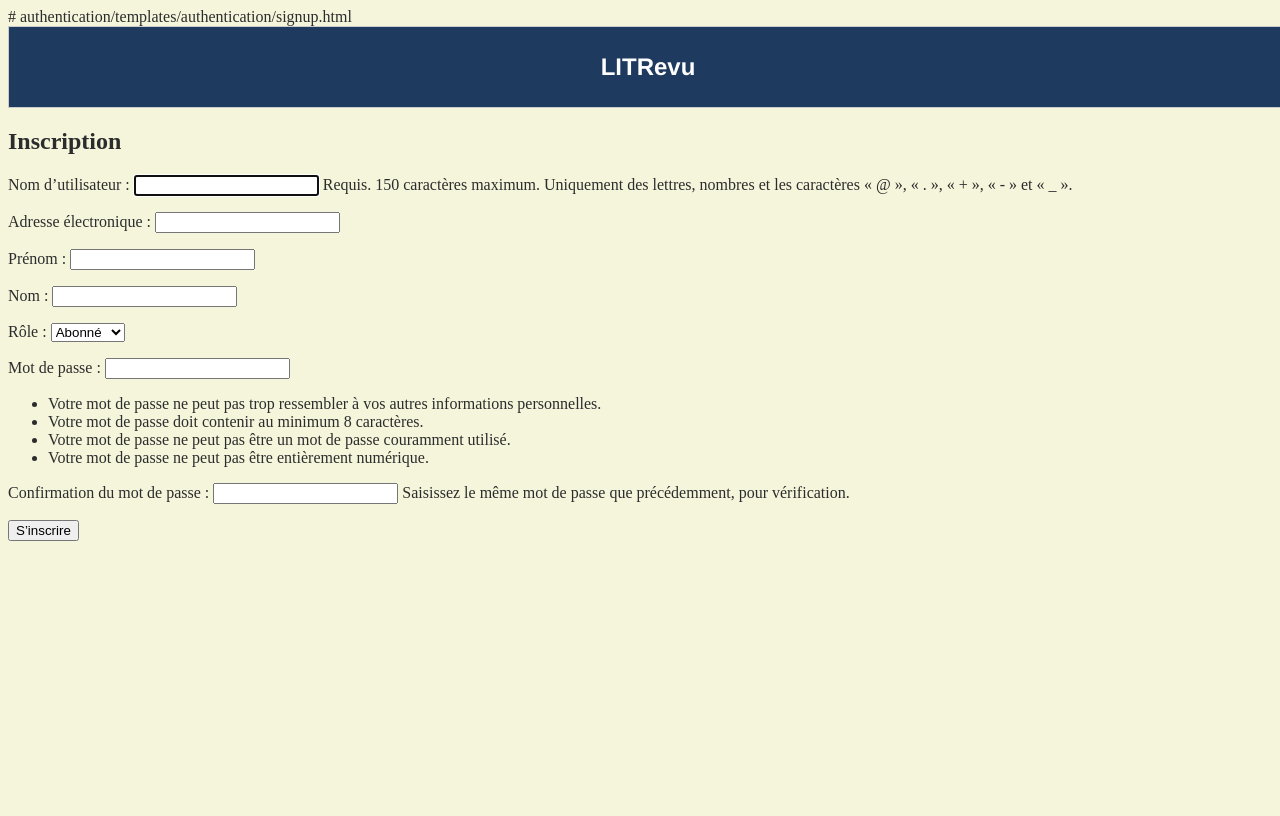
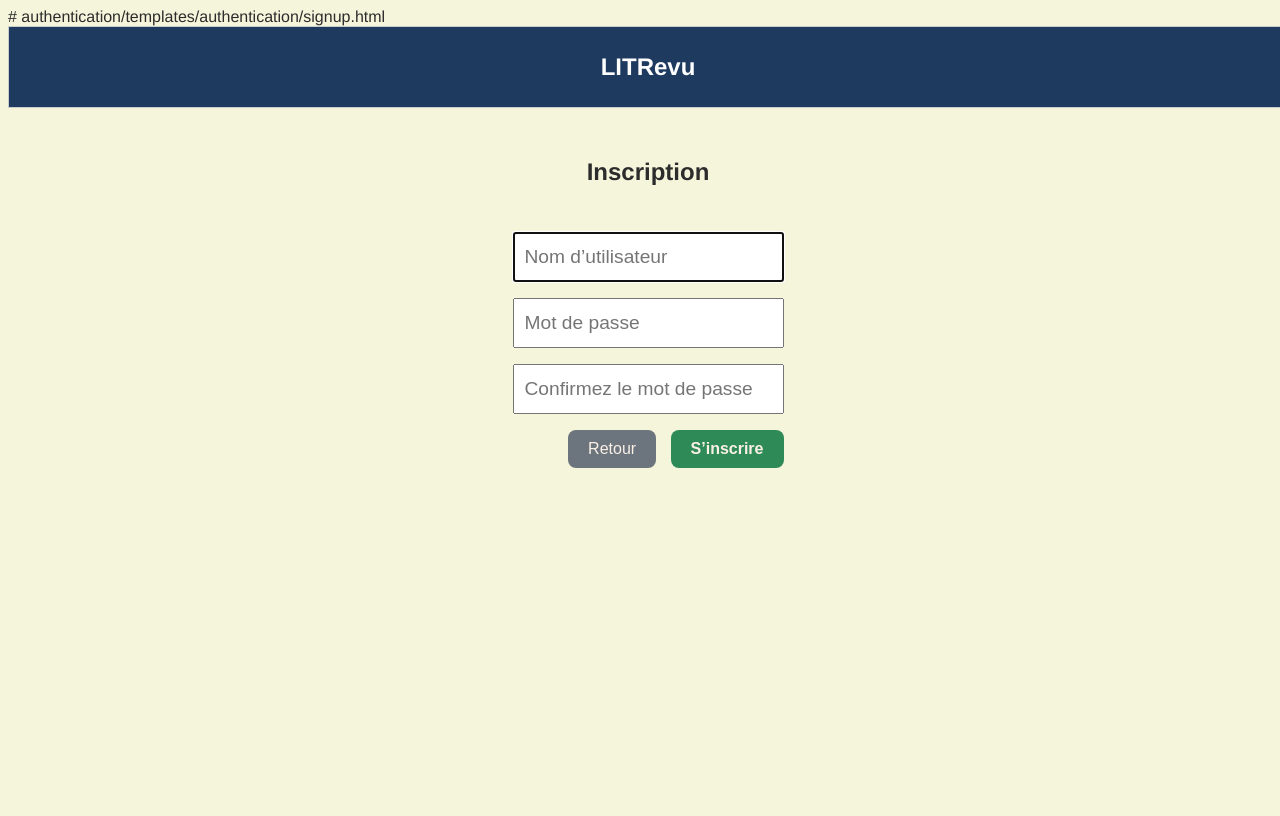
Before and after one commit to SallyPJ/ocp9, a Django app: page /signup/ in a window 1280 px wide. Run offline with Django 5.2, Linux system fonts and the light colour scheme; parts of the project's set-up code (start-up, migrations or seed data) failed here and were passed over.

Commit message:
style : Style sur la page authentification/signup.html

```diff
--- a/BooksReview/BooksReview/urls.py
+++ b/BooksReview/BooksReview/urls.py
@@ -25,6 +25,7 @@ import authentication.views
 import reviews.views
 
 
+
 urlpatterns = [
     path('admin/', admin.site.urls),
     path('', LoginView.as_view(
@@ -32,7 +33,7 @@ urlpatterns = [
         redirect_authenticated_user=True,
         authentication_form=CustomAuthenticationForm  # Utilisation du formulaire personnalisé
     ), name='login'),
-    path('logout/', authentication.views.logout_user, name='logout'),
+    path('logout/', LogoutView.as_view(), name='logout'),
     path('change-password/', PasswordChangeView.as_view(
         template_name='authentication/password_change_form.html'),
          name='password_change'
@@ -41,6 +42,6 @@ urlpatterns = [
         template_name='authentication/password_change_done.html'),
          name='password_change_done'
          ),
+    path('signup/', authentication.views.signup_page, name='signup'),
     path('home/', reviews.views.home, name='home'),
-    path('signup/', authentication.views.signup_page, name='signup'),
 ]
--- a/BooksReview/authentication/forms.py
+++ b/BooksReview/authentication/forms.py
@@ -1,21 +1,34 @@
 from django.contrib.auth import get_user_model
 from django.contrib.auth.forms import UserCreationForm
+from django import forms
+from django.contrib.auth.forms import AuthenticationForm
 
 
 class SignupForm(UserCreationForm):
+    username = forms.CharField(
+        label='',
+        widget=forms.TextInput(attrs={'placeholder': 'Nom d’utilisateur', 'class': 'form-control'})
+    )
+    password1 = forms.CharField(
+        label='',
+        widget=forms.PasswordInput(attrs={'placeholder': 'Mot de passe', 'class': 'form-control'})
+    )
+    password2 = forms.CharField(
+        label='',
+        widget=forms.PasswordInput(attrs={'placeholder': 'Confirmez le mot de passe', 'class': 'form-control'})
+    )
+
     class Meta(UserCreationForm.Meta):
         model = get_user_model()
-        fields = ['username', 'email', 'first_name','last_name', 'role']
+        fields = ['username']
 
-from django import forms
-from django.contrib.auth.forms import AuthenticationForm
 
 class CustomAuthenticationForm(AuthenticationForm):
     username = forms.CharField(
         label='',
-        widget=forms.TextInput(attrs={'placeholder': 'Nom d’utilisateur', 'class': 'form-control'})
+        widget=forms.TextInput(attrs={'placeholder': 'Nom d’utilisateur', 'class': 'form-control form-control__larger'})
     )
     password = forms.CharField(
         label='',
-        widget=forms.PasswordInput(attrs={'placeholder': 'Mot de passe', 'class': 'form-control'})
+        widget=forms.PasswordInput(attrs={'placeholder': 'Mot de passe', 'class': 'form-control form-control__larger'})
     )
--- a/BooksReview/authentication/templates/authentication/signup.html
+++ b/BooksReview/authentication/templates/authentication/signup.html
@@ -1,13 +1,20 @@
 # authentication/templates/authentication/signup.html
 {% extends 'base.html' %}
 {% block content %}
-    <h2>Inscription</h2>
+    <div class="signup-form-container">
+        <h2 class = "signup-form-container__title">Inscription</h2>
         {% if form.errors %}
             {{ form.errors }}
         {% endif %}
-    <form method="post">
+        <form class="signup-form-container__form" method="post">
             {{ form.as_p }}
             {% csrf_token %}
-        <button type="submit" >S’inscrire</button>
+            <div class="signup-form__actions">
+                <form>
+                    <input type="button" class="btn btn-secondary" value="Retour" onclick="history.back()">
                 </form>
+                <button type="submit" class="btn btn-primary">S’inscrire</button>
+            </div>
+        </form>
+    </div>
 {% endblock content %}
--- a/BooksReview/reviews/models.py
+++ b/BooksReview/reviews/models.py
@@ -2,6 +2,11 @@ from django.core.validators import MinValueValidator, MaxValueValidator
 from django.conf import settings
 from django.db import models
 
+class Photo(models.Model):
+    image = models.ImageField()
+    caption = models.CharField(max_length=128, blank=True)
+    uploader = models.ForeignKey(settings.AUTH_USER_MODEL, on_delete=models.CASCADE)
+    date_created = models.DateTimeField(auto_now_add=True)
 
 class Ticket(models.Model):
     title = models.CharField(max_length=128)
--- a/BooksReview/static/styles.css
+++ b/BooksReview/static/styles.css
@@ -1,19 +1,20 @@
-.page-container{
+body {
     background-color :#f5f5dc;
-
+    font-family: Helvetica, sans-serif;
     color: #2c2c2c;
     width: 100%;
     height: 100%;
     overflow: visible;
     text-align: left;
+}
 
-}
-.header{
+.header {
     border: 1px solid #ccc;
     background-color: #1e3a5f;
     margin-bottom: 20px;
 }
-.header__title{
+
+.header__title {
     color: #fff;
     font-family: Helvetica, sans-serif;
     font-size: 1.5em;
@@ -22,40 +23,84 @@
     font-weight: bold;
 }
 
+h2 {
+    font-family: Helvetica, sans-serif;
+    font-size: 1.5em;
+    padding: 10px;
+    text-align: center;
+    font-weight: bold;
+}
+
 .authentication_container{
-
     display: flex;
     justify-content: space-between;
     font-family: Helvetica, sans-serif;
     padding: 20px;
+    gap: 20px; /* Espace entre les sections */
+}
 
-    gap: 20px; /* Espace entre les sections */
-
-
-}
 .signup_block, .login-block{
     display: inline-block;
     flex: 1;
     text-align: center;
+}
 
-
-}
-.btn, .btn-primary{
+.btn{
     padding: 10px 20px;
     font-size: 1em;
     border: none;
-    background-color: #6c9a8b;
     cursor: pointer;
     transition: background-color 0.3s ease;
     display: inline-block;
     text-decoration: none;
     border-radius: 8px;
+    color: #faf0e6;
+    margin-left : 10px;
+}
+.btn-primary{
+    background-color: #2E8B57;
+    font-weight: bold;
+}
+
+.btn-primary:hover{
+    background-color: #256b44;
+    box-shadow: 0 4px 6px rgba(0, 0, 0, 0.2);
+}
+
+.btn-secondary{
+    background-color: #6C757D;
+}
+
+.btn-secondary:hover{
+    background-color: #5a6268;
+    box-shadow: 0 4px 6px rgba(0, 0, 0, 0.2);
 }
 
 .form-control{
     font-size: 1.2em; /* Agrandit le texte à l'intérieur du champ */
     padding: 10px; /* Ajoute de l'espace autour du texte */
     height: 50px; /* Définit une hauteur plus grande pour le champ */
-    width: 60%; Rend le champ plus large */
     box-sizing: border-box; /* Assure que le padding n'affecte pas la largeur totale */
 }
+
+.form-control__larger{
+    width: 60%; /* Rend le champ plus large */
+}
+
+.signup-form-container{
+    display: flex;
+    flex-direction: column;
+    align-items: center;
+    justify-content: center;
+}
+
+.signup-form-container__form{
+    align-self : center;
+    justify-self : flex-end;
+
+}
+
+.signup-form__actions{
+    justify-self: flex-end;
+    justify-content: space-between;
+}
--- a/BooksReview/templates/base.html
+++ b/BooksReview/templates/base.html
@@ -17,7 +17,11 @@
             <footer class="footer">
                 <p class="footer__text">
                     Vous êtes connecté en tant que {{ user }}.
-                    <a class="footer__link" href="{% url 'logout' %}">Se déconnecter</a>
+                    <!--<a class="footer__link" href="{% url 'logout' %}">Se déconnecter</a>-->
+                    <form method="post" action="{% url 'logout' %}">
+                        {% csrf_token %}
+                        <button type="submit">logout</button>
+                    </form>
                 </p>
                 <p class="footer__text">
                     Voulez-vous <a class="footer__link" href="{% url 'password_change' %}">changer votre mot de passe ?</a>
```
Also changed, not shown: BooksReview/reviews/forms.py (added, +13 -0 lines), BooksReview/reviews/templates/reviews/home.html (+34 -2 lines), BooksReview/reviews/views.py (+15 -2 lines). Lines whose indentation alone changed are shown as unchanged.
